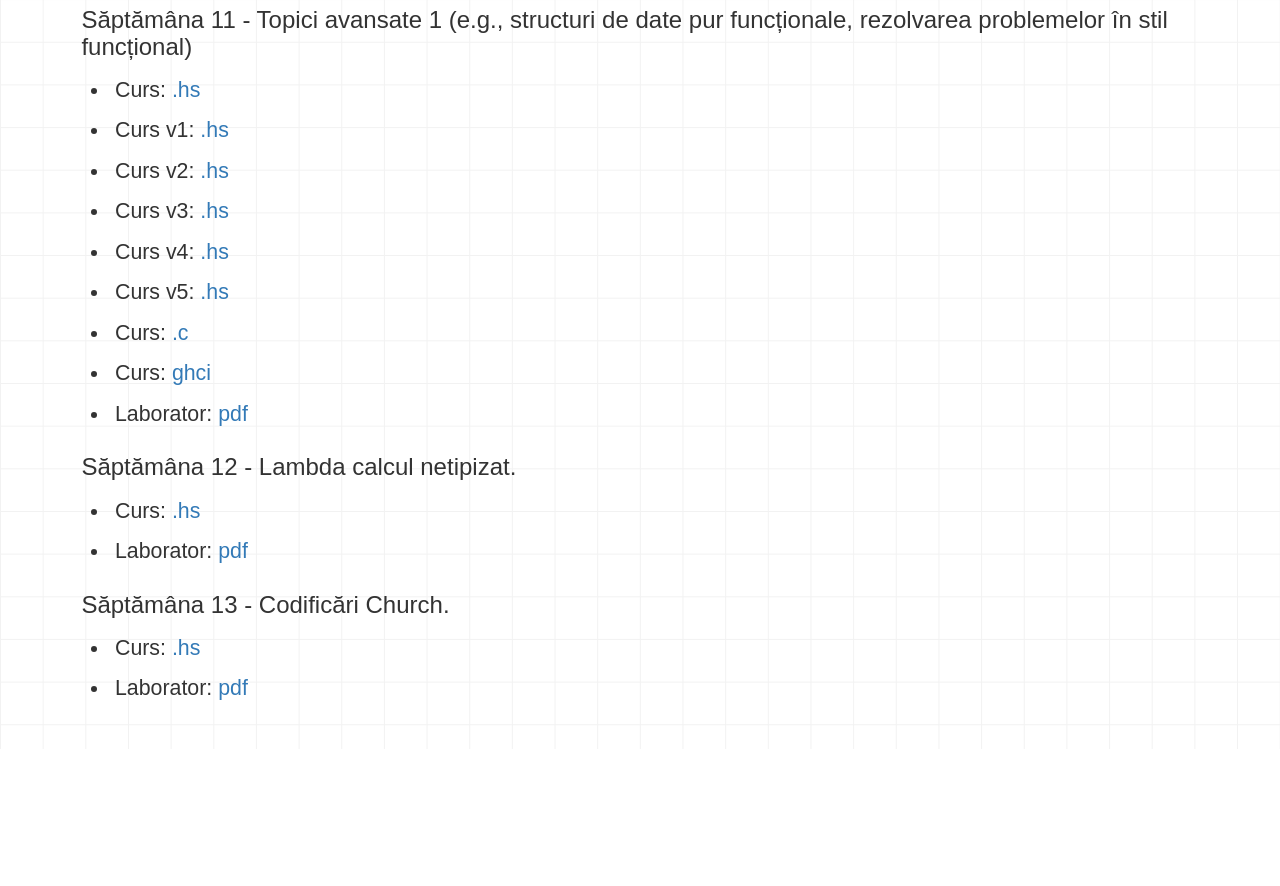
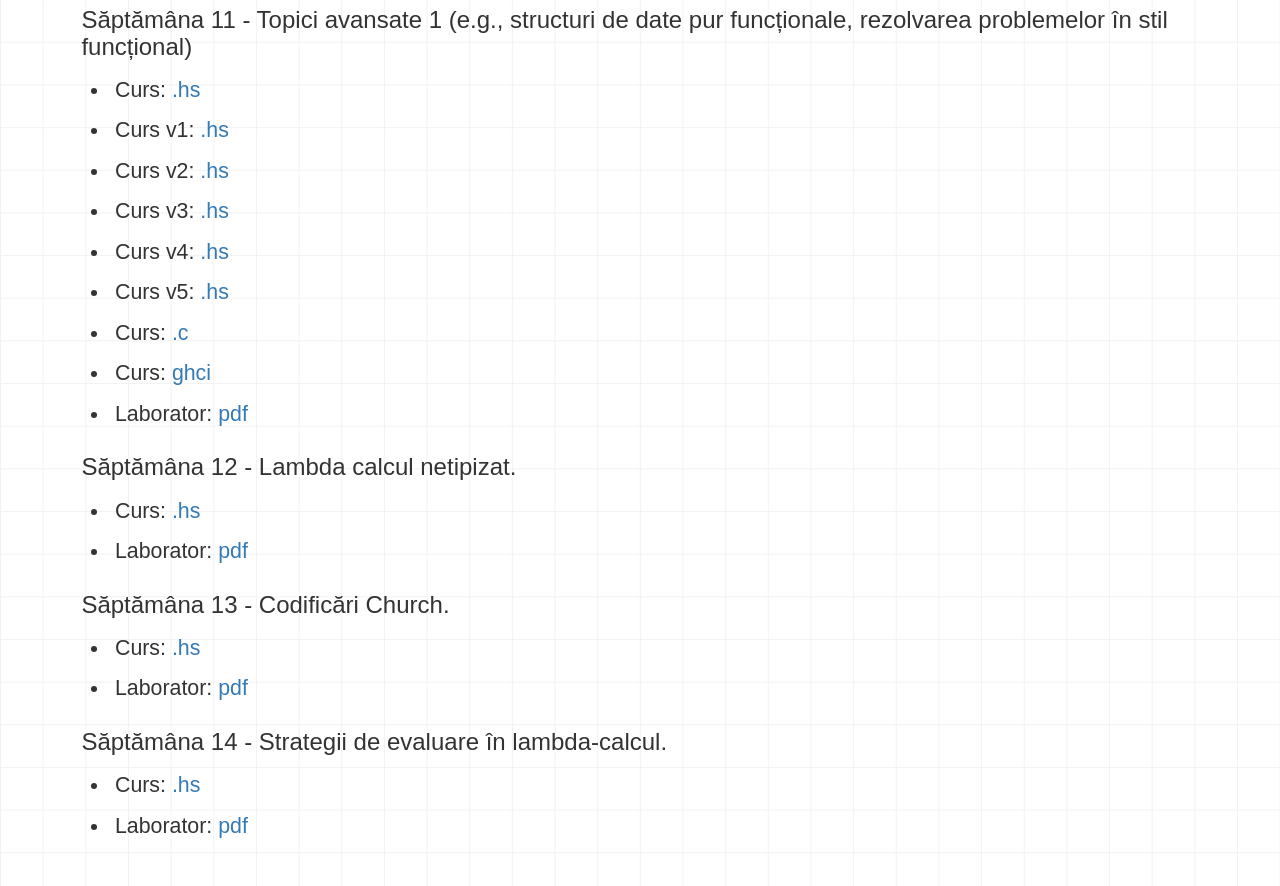
Before and after one commit to cs-functional-programming/cs-functional-programming.github.io, a plain HTML site: page index.html in a window 1280 px wide. Shown: the part 3712-4598 px from the top of the page. Before the commit the page ends 4461 px from the top, so only its background shows below. Drawn offline with Linux system fonts and the light colour scheme.

Commit message:
Add week 14.

```diff
--- a/index.html
+++ b/index.html
@@ -249,8 +249,13 @@
                       <li>Laborator: <a href="week13/l13.pdf">pdf</a></li>
                     </ul>
 
+                    <h3>Săptămâna 14 - Strategii de evaluare în lambda-calcul.</h3>
 
-                    <!-- <h3>Săptămâna 14 - Strategii de evaluare în lambda-calcul.</h3> -->
+                    <ul>
+                      <li>Curs: <a href="week14/c14.pdf">.hs</a></li>
+                      <li>Laborator: <a href="week14/l14.pdf">pdf</a></li>
+                    </ul>
+
 
         </div></body> </html>
 
```
Also changed, not shown: 2 other files.
